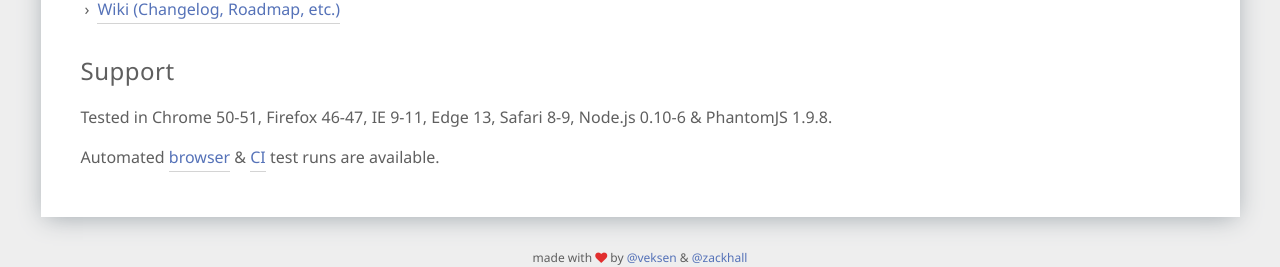
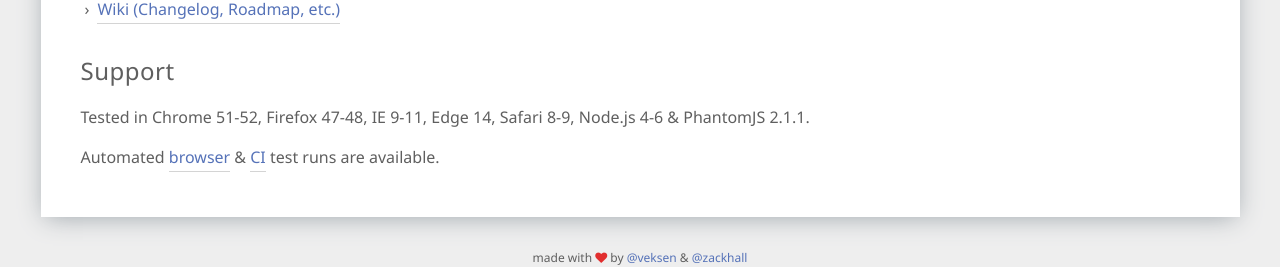
Before and after one commit to lodash/lodash.com, a Jekyll site: the page built from index.html, in a window 1280 px wide. Shown: the part 2064-2331 px from the top of the page. Built offline with Jekyll 4.4.1, drawn with Linux system fonts in a browser that asks for light colours; nearby versions of some CDN libraries.

Commit message:
Update tested environments.

```diff
--- a/index.html
+++ b/index.html
@@ -78,7 +78,7 @@ layout: default
 
 <section id="support">
   <h2>Support</h2>
-  <p>Tested in Chrome 50-51, Firefox 46-47, IE 9-11, Edge 13, Safari 8-9, Node.js 0.10-6 &amp; PhantomJS 1.9.8.</p>
+  <p>Tested in Chrome 51-52, Firefox 47-48, IE 9-11, Edge 14, Safari 8-9, Node.js 4-6 &amp; PhantomJS 2.1.1.</p>
   <p>Automated <a href="https://saucelabs.com/u/lodash">browser</a> &amp; <a href="https://travis-ci.org/lodash/">CI</a> test runs are available.</p>
 </section>
 
```
